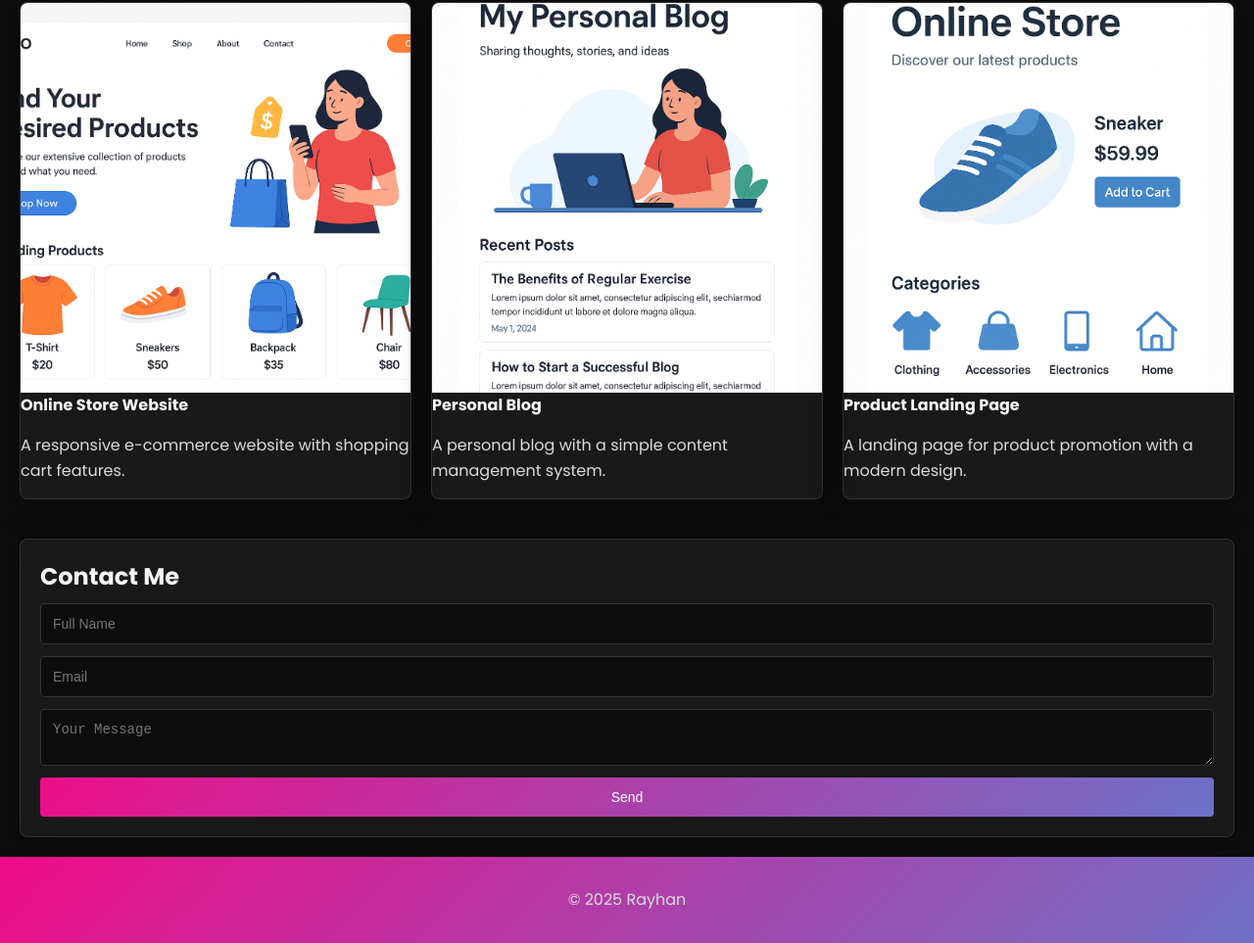
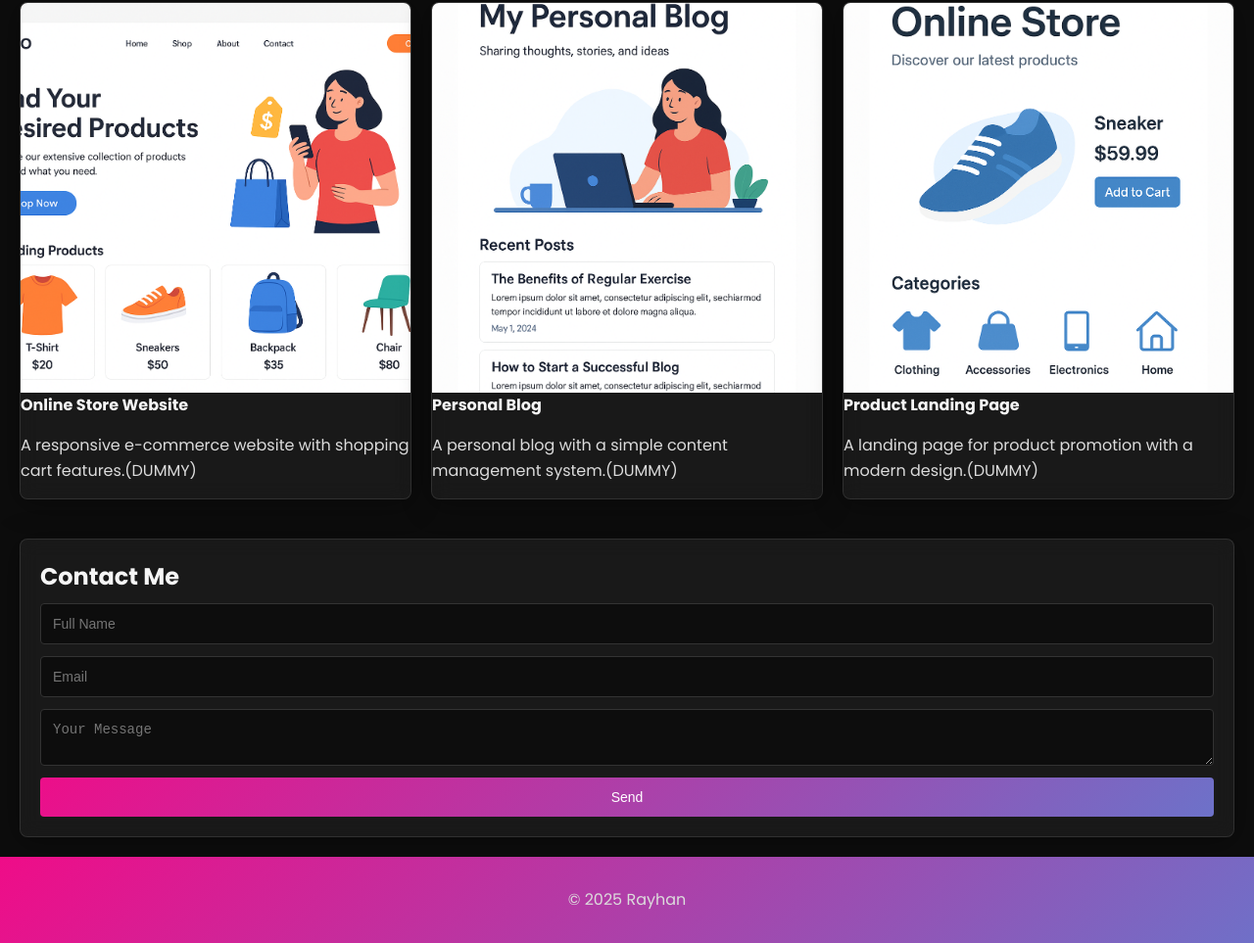
Before and after one commit to DsuRhan/Portfolio, a plain HTML site: page index.html in a window 1280 px wide. Shown: the part 1695-2658 px from the top of the page at 98% size. Drawn offline with Linux system fonts and the light colour scheme.

Commit message:
Modified index.html

```diff
--- a/index.html
+++ b/index.html
@@ -111,17 +111,17 @@
             <div class="project-card glass">
                 <img src="/images/prjct6.png" alt="Project 1">
                 <h4>Online Store Website</h4>
-                <p>A responsive e-commerce website with shopping cart features.</p>
+                <p>A responsive e-commerce website with shopping cart features.(DUMMY)</p>
             </div>
             <div class="project-card glass">
                 <img src="/images/prjct5.png" alt="Project 2">
                 <h4>Personal Blog</h4>
-                <p>A personal blog with a simple content management system.</p>
+                <p>A personal blog with a simple content management system.(DUMMY)</p>
             </div>
             <div class="project-card glass">
                 <img src="/images/prjct4.png" alt="Project 3">
                 <h4>Product Landing Page</h4>
-                <p>A landing page for product promotion with a modern design.</p>
+                <p>A landing page for product promotion with a modern design.(DUMMY)</p>
             </div>
         </section>
 
```
